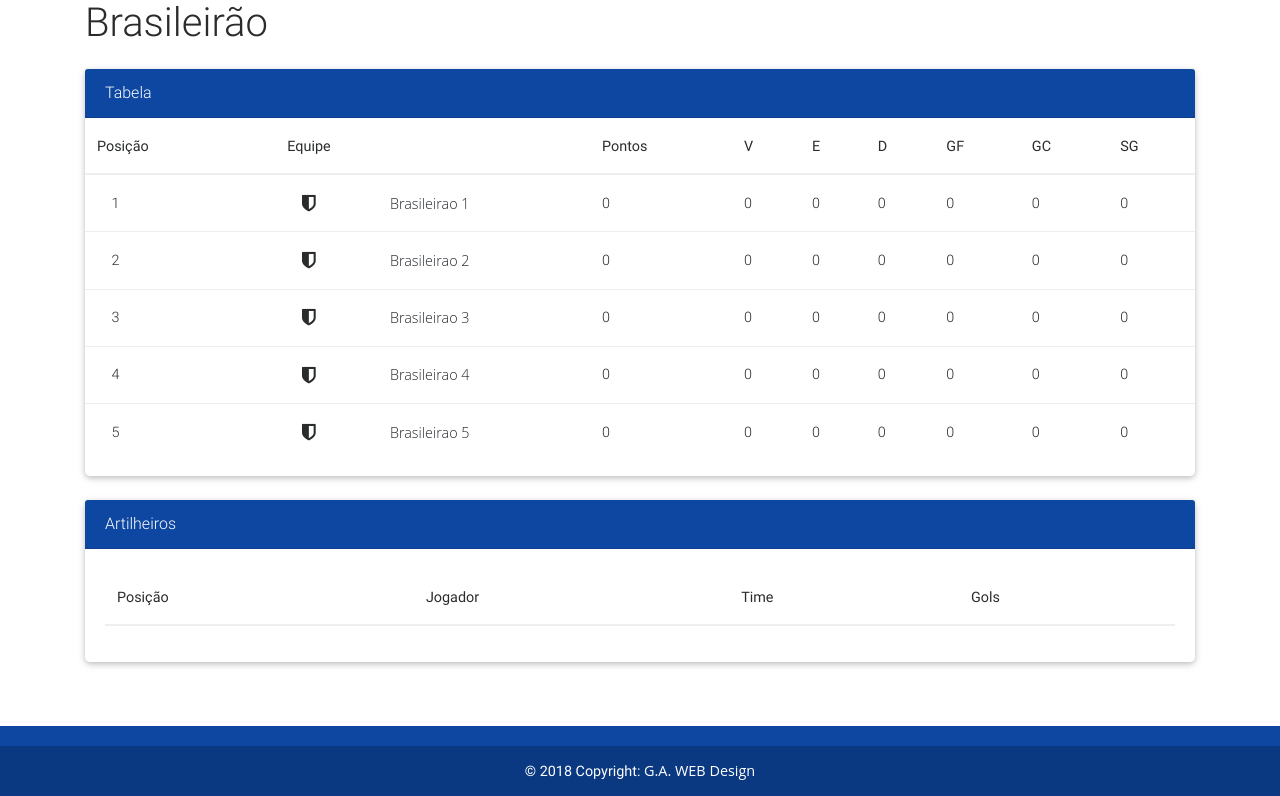
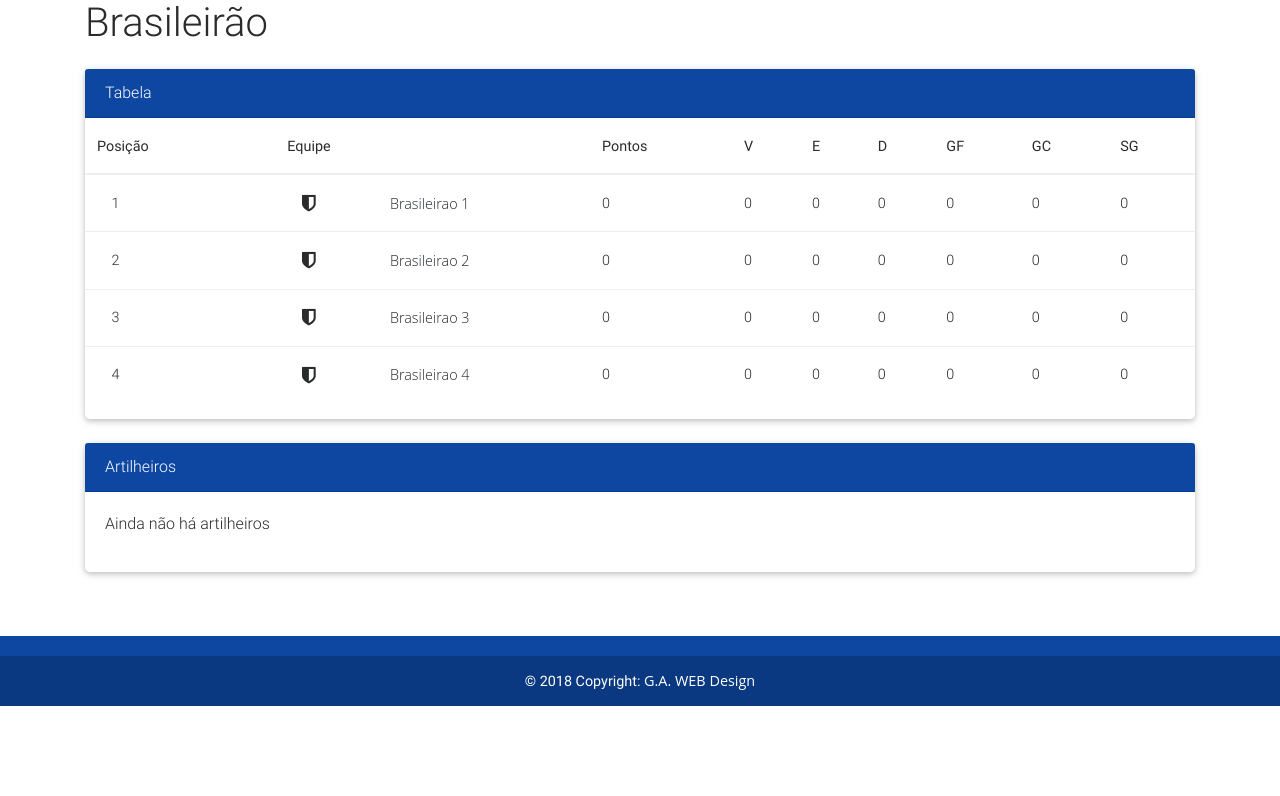
Before and after one commit to andersonmalheiro/sgce, a Django app: page /tabela/2/ in a window 1280 px wide. Shown: the part 95-891 px from the top of the page. After the commit the page ends 801 px from the top, so only its background shows below. Run offline with Django 3.2, Linux system fonts and the light colour scheme; data comes from the database, SQL or seed files in the repository; both versions use the stored data as it was after the commit; lists and menus that the app fills with data are empty; some libraries are stand-ins or nearby versions.

Commit message:
Mensagem da organizacao

```diff
--- a/SGCE/settings.py
+++ b/SGCE/settings.py
@@ -25,7 +25,7 @@ PROJECT_ROOT = os.path.dirname(os.path.abspath(__file__))
 SECRET_KEY = "xcbem_eift6_q8#mrfppz6ai0i4zzm=gwlzzimi#hx6qn_r@jz"
 
 # SECURITY WARNING: don't run with debug turned on in production!
-DEBUG = False
+DEBUG = True
 
 # Application definition
 
--- a/app/templates/app/tabela.html
+++ b/app/templates/app/tabela.html
@@ -3,17 +3,18 @@
 {% load staticfiles %}
 
 {% block title %}
-Campeonato Milagrense - Tabela - {{camp.nome}}
+Tabela - {{campeonato.nome}}
 {% endblock %}
 
 {% block content%}
 <br><br>
-<div class="row">
+<div class="row justify-content-center align-items-center">
+    {% if campeonato.sorteado %}
     <div class="col-lg-12">
-        <h1 class="h1-responsive mb-4">{{camp.nome}}</h1>
-        {% for grupo in grupos %}
+        <h1 class="h1-responsive mb-4">{{campeonato.nome}}</h1>
+        {% for grupo in campeonato.grupos %}
         <div class="card">
-            {% if camp.formato == 'PC' %}
+            {% if campeonato.formato == 'PC' %}
             <div class="card-header blue darken-4 white-text">
                 Tabela
             </div>
@@ -37,9 +38,7 @@ Campeonato Milagrense - Tabela - {{camp.nome}}
                         <th>SG</th>
                     </thead>
                     <tbody>
-                        {% for equipe in equipes%}
-                        {% if camp.formato == 'C' %}
-                        {% if equipe.grupo == grupo %}
+                        {% for equipe in grupo.times %}
                         <tr>
                             <td></td>
                             <td class="text-center">
@@ -62,33 +61,8 @@ Campeonato Milagrense - Tabela - {{camp.nome}}
                             <td>{{equipe.gols_sofridos}}</td>
                             <td>{{equipe.saldo_gols}}</td>
                         </tr>
-                        {% endif %}
-                        {% else %}
-                        <tr>
-                            <td></td>
-                            <td class="text-center">
-                                {% if equipe.emblema %}
-                                <img src="{{equipe.emblema.url}}" style="height: 3vh;" class="img-fluid">
-                                {% else %}
-                                <span class="fa fa-shield fa-lg"></span>
-                                {% endif %}
-                            </td>
-                            <td>
-                                <a href="{% url 'equipe' pk=equipe.pk %}">
-                                    {{equipe.nome}}
-                                </a>
-                            </td>
-                            <td>{{equipe.pontos}}</td>
-                            <td>{{equipe.vitorias}}</td>
-                            <td>{{equipe.empates}}</td>
-                            <td>{{equipe.derrotas}}</td>
-                            <td>{{equipe.gols_marcados}}</td>
-                            <td>{{equipe.gols_sofridos}}</td>
-                            <td>{{equipe.saldo_gols}}</td>
-                        </tr>
-                        {% endif %}
+
                         {% endfor %}
-                        <script>resetar_conta();</script>
                     </tbody>
                 </table>
             </div>
@@ -103,6 +77,7 @@ Campeonato Milagrense - Tabela - {{camp.nome}}
         <div class="card">
             <div class="card-header blue darken-4 white-text">Artilheiros</div>
             <div class="card-body">
+                {% if jogadores %}
                 <div class="table-responsive">
                     <table class="table position">
                         <thead>
@@ -123,9 +98,25 @@ Campeonato Milagrense - Tabela - {{camp.nome}}
                         </tbody>
                     </table>
                 </div>
+                {% else %}
+                <p>Ainda não há artilheiros</p>
+                {% endif %}
             </div>
         </div>
     </div>
+    {% else %}
+    <div style="height: 65vh">
+        <div class="flex-center flex-column">
+            <h1 class="animated fadeIn mb-4">{{campeonato.nome}}</h1>
+
+            <h5 class="animated fadeIn mb-3 text-center">Este campeonato ainda está em organização.
+                <br>Estamos fazendo o melhor para lhe proporcionar as melhores estatísticas.
+            </h5>
+
+            <p class="animated fadeIn text-muted">Obrigado por nos visitar.</p>
+        </div>
+    </div>
+    {% endif %}
 </div>
 
 {% endblock content %}
--- a/app/views.py
+++ b/app/views.py
@@ -12,11 +12,12 @@ import json
 
 # Objetos torneio e grupos
 class Torneio(object):
-    def __init__(self, nome, formato, grupos, pk):
+    def __init__(self, nome, formato, grupos, pk, sorteado):
         self.nome = nome
         self.formato = formato
         self.grupos = grupos
         self.pk = pk
+        self.sorteado = sorteado
 
 
 class Group(object):
@@ -32,16 +33,20 @@ def index(request):
     camps = Campeonato.objects.all()
     grupos = []
     torneios = []
+    sorteado = False
 
     for c in camps:
         groups = Grupo.objects.filter(campeonato = c).order_by('nome')
         for g in groups:
             times = Equipe.objects.filter(grupo = g).order_by('-pontos')[:4]
+            if len(times) > 0:
+                sorteado = True
             grupo = Group(g.nome, times, g.pk)
             grupos.append(grupo)
-        campeonato = Torneio(c.nome, c.formato, grupos, c.pk)
+        campeonato = Torneio(c.nome, c.formato, grupos, c.pk, sorteado)
         torneios.append(campeonato)
         grupos = []
+        sorteado = False
 
     posts = Post.objects.all().order_by('-created_date')[2:6]
     posts2 = Post.objects.all( ).order_by('-created_date')[:2]
@@ -58,14 +63,24 @@ def index(request):
 def tabela(request, pk):
     camps = Campeonato.objects.all()
     camp = get_object_or_404(Campeonato, pk=pk)
-    jogadores = Jogador.objects.filter(campeonato = camp.pk).order_by('-total_gols')[:5]
-    grupos = Grupo.objects.filter(campeonato=camp).order_by('nome')
-    equipes = Equipe.objects.filter(campeonato=camp.pk).order_by('-pontos', '-vitorias', '-empates', '-derrotas', '-saldo_gols')
+    jogadores = Jogador.objects.filter(campeonato = camp.pk).filter(total_gols__gt = 0).order_by('-total_gols')[:5]
+
+    grupos = []
+    sorteado = False
+
+    groups = Grupo.objects.filter(campeonato = camp).order_by('nome')
+    for g in groups:
+        times = Equipe.objects.filter(grupo = g).order_by('-pontos')[:4]
+        if len(times) > 0:
+            sorteado = True
+        grupo = Group(g.nome, times, g.pk)
+        grupos.append(grupo)
+
+    campeonato = Torneio(camp.nome, camp.formato, grupos, camp.pk, sorteado)
+
     context ={
-        'equipes': equipes,
-        'grupos': grupos,
-        'camp': camp,
         'camps': camps,
+        'campeonato':campeonato,
         'jogadores':jogadores
     }
     return render(request, 'app/tabela.html', context)
```
Also changed, not shown: app/templates/app/inicio.html (+12 -1 lines), db.sqlite3.
